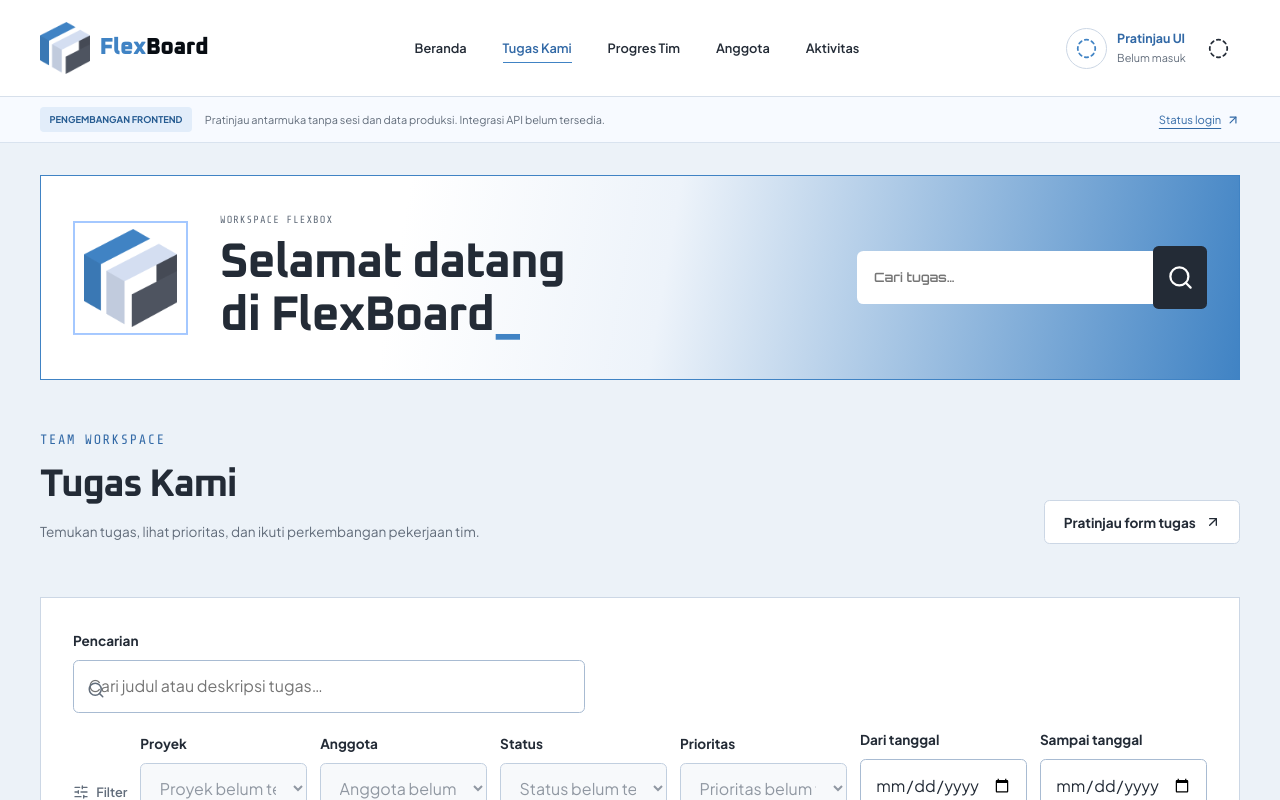
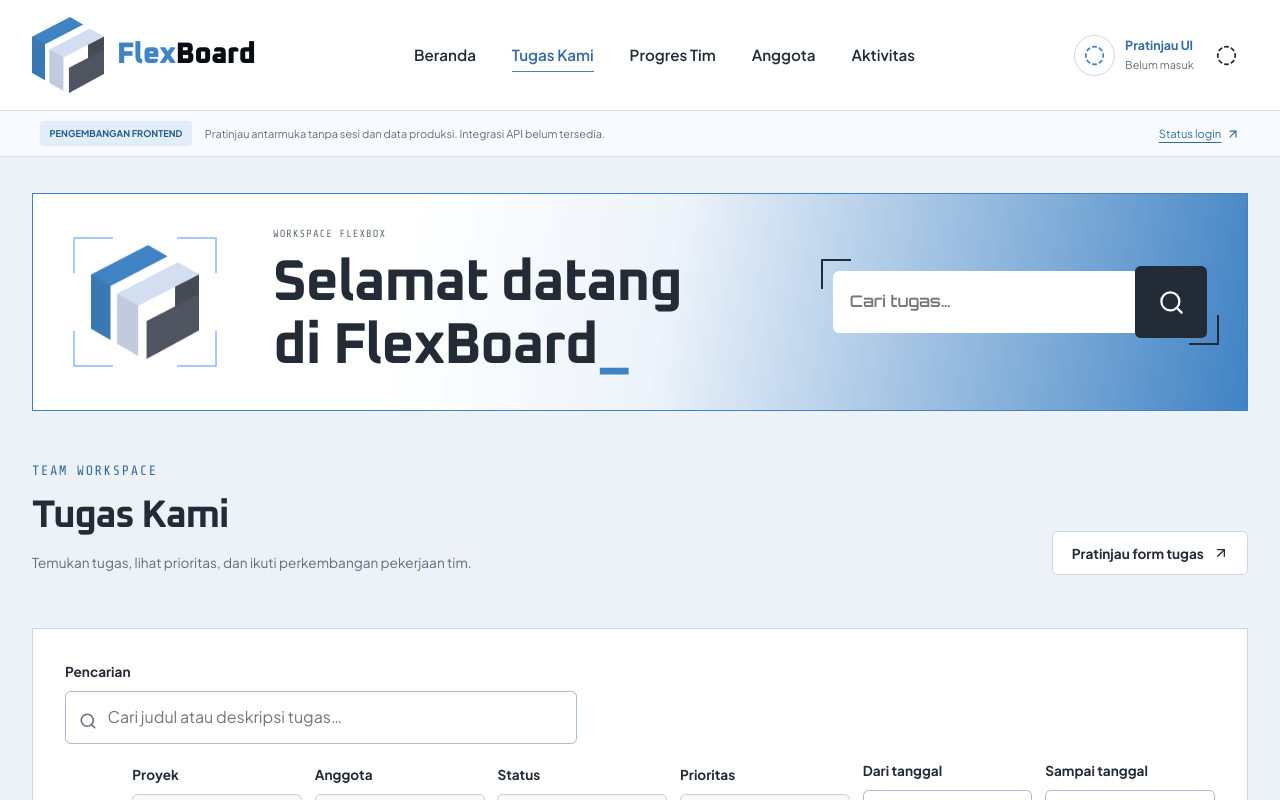
Before and after one commit to flexbox-studiocode/flexboard, a React (Vite) app: page /tasks in a window 1280 px wide. Shown: the top 800 px of the page. Built offline with nearby package versions, Linux system fonts and the light colour scheme.

Commit message:
style(frontend): refine Figma proportions and search input spacing

```diff
--- a/src/features/auth/auth.css
+++ b/src/features/auth/auth.css
@@ -6,10 +6,11 @@
 .auth-card > p { font-size: .85rem; }
 .auth-form { display: grid; gap: 1.6rem; margin: 2rem 0; }
 .auth-form .field > label { color: var(--color-primary-dark); }
-.auth-form input { min-height: 54px; }
+.auth-form .field input { min-height: 54px; }
 .auth-form .button { width: 100%; margin-top: .5rem; min-height: 52px; }
 .auth-status { border-top: 1px solid var(--color-border); padding-top: 1.2rem; font-size: .8rem; }
 .auth-status p { color: var(--color-muted); line-height: 1.9; }
 .auth-preview-link { display: block; margin-top: 1.4rem; font-size: .85rem; font-weight: 700; text-align: center; }
 .auth-note { text-align: center; color: var(--color-muted); font-size: .7rem !important; }
+@media (min-width: 1200px) { .auth-main { padding-block: 7.5rem; } .auth-card { width: min(914px, 100%); padding: 3rem 4.8rem; } .auth-card::before { inset: -30px 50px; } .auth-watermark { width: min(1036px, 94%); } .auth-form { gap: 2.5rem; margin-block: 3rem; } .auth-form .field > label { font-family: var(--font-display); font-size: 1.35rem; } .auth-form .field input { min-height: 74px; padding-inline: 1.5rem; font-size: 1.1rem; } .auth-form .button { min-height: 68px; font-family: var(--font-display); font-size: 1.2rem; } }
 @media (max-width: 600px) { .auth-main { padding-block: 3rem; } }
--- a/src/features/common/features.css
+++ b/src/features/common/features.css
@@ -1,6 +1,6 @@
 .feature-page { display: grid; gap: 1.5rem; min-width: 0; }
 .feature-stats { display: grid; grid-template-columns: repeat(4, minmax(0, 1fr)); gap: 1rem; }
-.feature-metric { padding: 1.3rem 1.4rem; background: var(--color-surface); border: 1px solid var(--color-border); border-radius: .85rem; min-width: 0; }
+.feature-metric { padding: 1.3rem 1.4rem; background: var(--color-surface); border: 1px solid var(--color-border); border-radius: var(--radius-sm); min-width: 0; }
 .feature-metric-top { display: flex; align-items: center; justify-content: space-between; gap: .75rem; color: var(--color-muted); font-size: .85rem; font-weight: 600; }
 .feature-metric-icon { display: grid; place-items: center; width: 2.5rem; height: 2.5rem; border-radius: .75rem; color: var(--color-primary); background: #e9f2fc; }
 .feature-metric--green .feature-metric-icon { color: #28765a; background: #eaf5ef; }
@@ -16,7 +16,7 @@
 .feature-eyebrow { margin: 0 0 .6rem; font-family: var(--font-mono); font-size: .65rem; letter-spacing: .12em; color: var(--color-primary); }
 .feature-text-link { display: inline-flex; align-items: center; gap: .4rem; flex-shrink: 0; font-size: .78rem; font-weight: 600; color: var(--color-primary-dark); text-decoration: none; }
 .feature-text-link:hover { text-decoration: underline; }
-.feature-data-notice { border-radius: .85rem; display: flex; align-items: flex-start; gap: 1rem; padding: 1.5rem; color: #fff; background: #232f40; position: relative; overflow: hidden; }
+.feature-data-notice { border-radius: var(--radius-sm); display: flex; align-items: flex-start; gap: 1rem; padding: 1.5rem; color: #fff; background: var(--color-ink); position: relative; overflow: hidden; }
 .feature-data-notice::after { content: ''; position: absolute; right: -2rem; top: -4rem; width: 12rem; height: 12rem; border: 1px solid #ffffff0f; border-radius: 50%; pointer-events: none; }
 .feature-data-notice-icon { padding: .7rem; display: grid; place-items: center; border: 1px solid #ffffff26; border-radius: .7rem; background: #ffffff08; }
 .feature-data-notice .feature-eyebrow { color: #9bc9f6; }
@@ -25,7 +25,7 @@
 .feature-filters { display: grid; gap: 1rem; }
 .feature-filter-search { position: relative; max-width: 32rem; }
 .feature-filter-search > svg { position: absolute; left: .9rem; bottom: .85rem; color: var(--color-muted); z-index: 1; pointer-events: none; }
-.feature-filter-search input { padding-left: 2.6rem; }
+.feature-filter-search .field input { padding-left: 2.6rem; }
 .feature-filter-options { display: flex; flex-wrap: wrap; gap: .8rem; align-items: end; }
 .feature-filter-options > :not(.feature-filter-label):not(button) { min-width: 10rem; flex: 1; }
 .feature-filter-label { display: inline-flex; align-items: center; gap: .45rem; min-height: 2.7rem; font-size: .8rem; font-weight: 600; color: var(--color-muted); }
@@ -37,6 +37,7 @@
 .feature-back-link:hover { color: var(--color-primary-dark); }
 .feature-note { font-size: .78rem; color: var(--color-muted); line-height: 1.8; margin: 0; }
 .feature-inline-label { display: flex; align-items: center; gap: .6rem; color: var(--color-muted); font-size: .8rem; }
+@media (min-width: 1200px) { .feature-section-heading h2 { font-size: 1.3rem; } .feature-panel { padding: 2rem; } }
 @media (max-width: 1100px) { .feature-stats { grid-template-columns: repeat(2, minmax(0, 1fr)); } .feature-two-columns { grid-template-columns: 1fr; } }
 @media (max-width: 600px) { .feature-page { gap: 1rem; } .feature-panel { padding: 1rem; } .feature-metric { padding: 1rem; } .feature-metric-top { font-size: .75rem; } .feature-metric-icon { width: 2rem; height: 2rem; flex-shrink: 0; } .feature-section-heading { align-items: flex-start; flex-direction: column; gap: .7rem; } .feature-filter-label { display: none; } .feature-filter-options > :not(.feature-filter-label):not(button) { flex-basis: calc(50% - .4rem); min-width: 0; } .feature-data-notice { padding: 1.1rem; } .feature-results-heading { flex-wrap: wrap; } }
 @media (prefers-reduced-motion: reduce) { .feature-page *, .feature-page *::before, .feature-page *::after { scroll-behavior: auto; transition: none; } }
--- a/src/styles/layout.css
+++ b/src/styles/layout.css
@@ -22,18 +22,22 @@
 .workspace-main { width: 100%; max-width: 1440px; padding: 2rem 2.5rem 5rem; margin-inline: auto; flex: 1; min-width: 0; }
 .welcome-banner { display: flex; align-items: center; gap: 2rem; padding: 2rem; border: 1px solid var(--color-primary); background: linear-gradient(100deg, #fff 30%, #edf3fa 52%, #4083c4 100%); min-height: 205px; margin-bottom: 3rem; }
 .welcome-banner__brand { flex: 0 0 115px; position: relative; padding: .5rem; display: grid; place-items: center; }
-.welcome-banner__brand::before, .welcome-banner__brand::after { content: ''; position: absolute; inset: 0; border: 2px solid #a4c8ff; clip-path: polygon(0 0, 25% 0, 25% 2%, 2% 2%, 2% 25%, 0 25%, 0 0, 100% 0, 100% 25%, 98% 25%, 98% 2%, 75% 2%, 75% 0, 100% 0, 100% 100%, 75% 100%, 75% 98%, 98% 98%, 98% 75%, 100% 75%, 100% 100%, 0 100%, 0 75%, 2% 75%, 2% 98%, 25% 98%, 25% 100%, 0 100%); }
+.welcome-banner__brand::before { content: ''; position: absolute; inset: 0; pointer-events: none; background: linear-gradient(#a4c8ff, #a4c8ff) top left / 28% 2px, linear-gradient(#a4c8ff, #a4c8ff) top left / 2px 28%, linear-gradient(#a4c8ff, #a4c8ff) top right / 28% 2px, linear-gradient(#a4c8ff, #a4c8ff) top right / 2px 28%, linear-gradient(#a4c8ff, #a4c8ff) bottom left / 28% 2px, linear-gradient(#a4c8ff, #a4c8ff) bottom left / 2px 28%, linear-gradient(#a4c8ff, #a4c8ff) bottom right / 28% 2px, linear-gradient(#a4c8ff, #a4c8ff) bottom right / 2px 28%; background-repeat: no-repeat; }
 .welcome-banner__brand img { width: 94px; height: 98px; object-fit: contain; }
 .welcome-banner__title > span { display: block; font-family: var(--font-mono); font-size: .65rem; color: var(--color-muted); letter-spacing: .1em; margin-bottom: .55rem; }
 .welcome-banner h2 { font-family: var(--font-display); font-size: clamp(1.8rem, 3.8vw, 3.5rem); line-height: 1.1; margin: 0; letter-spacing: -.025em; }
 .welcome-cursor { color: var(--color-primary); }
 .banner-search { display: flex; position: relative; margin-left: auto; width: min(34%, 350px); min-width: 220px; }
 .banner-search input { padding: .95rem 3.5rem .95rem 1rem; border: 1px solid transparent; border-radius: .4rem; width: 100%; min-width: 0; font-family: 'Orbitron', var(--font-display); font-size: .8rem; background: #fff; color: var(--color-ink); }
+.banner-search::before, .banner-search::after { content: ''; position: absolute; width: 28px; height: 28px; border: 2px solid var(--color-ink); pointer-events: none; }
+.banner-search::before { left: -12px; top: -12px; border-right: 0; border-bottom: 0; }
+.banner-search::after { right: -12px; bottom: -12px; border-left: 0; border-top: 0; }
 .banner-search button { position: absolute; right: 0; top: -5px; bottom: -5px; border: 0; border-radius: .35rem; background: var(--color-ink); color: #fff; display: grid; place-items: center; width: 54px; }
 .site-footer { margin-top: auto; background: #6e7581; color: #fff; display: flex; align-items: center; justify-content: center; gap: 4rem; padding: 1rem 1.5rem; font-size: .65rem; }
 .site-footer > span:last-child { display: inline-flex; align-items: center; gap: .5rem; }
 .mobile-navigation .workspace-nav { display: grid; gap: .5rem; margin-bottom: 1.5rem; }
 .mobile-navigation .workspace-nav a { padding: .8rem; border-bottom: 1px solid var(--color-border); }
+@media (min-width: 1200px) { .site-header__inner { min-height: 110px; padding-inline: 2rem; } .brand { font-size: 1.85rem; gap: .8rem; } .brand img { width: 72px; height: 76px; } .workspace-nav a { font-size: .95rem; } .workspace-main { padding: 2.25rem 2rem 5rem; } .welcome-banner { min-height: 218px; gap: 3.5rem; padding-inline: 2.5rem; } .welcome-banner__brand { flex-basis: 144px; } .welcome-banner__brand img { width: 108px; height: 114px; } .welcome-banner h2 { font-size: 3.6rem; } .banner-search { width: min(33%, 420px); } .banner-search input { min-height: 62px; font-size: 1rem; } .banner-search button { width: 72px; } .site-footer { font-size: .78rem; } }
 @media (max-width: 1100px) { .site-header__inner { padding-inline: 1.5rem; gap: 1rem; } .workspace-nav { gap: 1rem; } .header-account__mark { display: none; } .welcome-banner { gap: 1.2rem; padding: 1.5rem; } .welcome-banner__brand { flex-basis: 95px; } .welcome-banner__brand img { width: 80px; height: 84px; } }
 @media (max-width: 850px) { .desktop-navigation { display: none; } .mobile-menu-trigger { display: block; } .header-account { margin-left: auto; } .welcome-banner { flex-wrap: wrap; } .banner-search { width: 100%; margin-left: 0; } .welcome-banner__title { flex: 1; } .workspace-main { padding: 1.5rem 1.5rem 3rem; } .integration-notice > div { padding-inline: 1.5rem; flex-wrap: wrap; } .integration-notice p { flex-basis: 100%; order: 3; } }
 @media (max-width: 480px) { .site-header__inner { padding: .75rem 1rem; min-height: 78px; } .brand { font-size: 1.2rem; gap: .3rem; } .brand img { width: 38px; height: 40px; } .header-account > div, .account-link { display: none; } .workspace-main { padding-inline: 1rem; } .integration-notice > div { padding-inline: 1rem; } .welcome-banner { padding: 1.1rem; gap: 1rem; margin-bottom: 2rem; } .welcome-banner__brand { flex-basis: 70px; } .welcome-banner__brand img { width: 60px; height: 64px; } .welcome-banner h2 { font-size: 1.6rem; } .welcome-banner__title > span { font-size: .52rem; } .site-footer { flex-direction: column; gap: .5rem; text-align: center; } }
```
